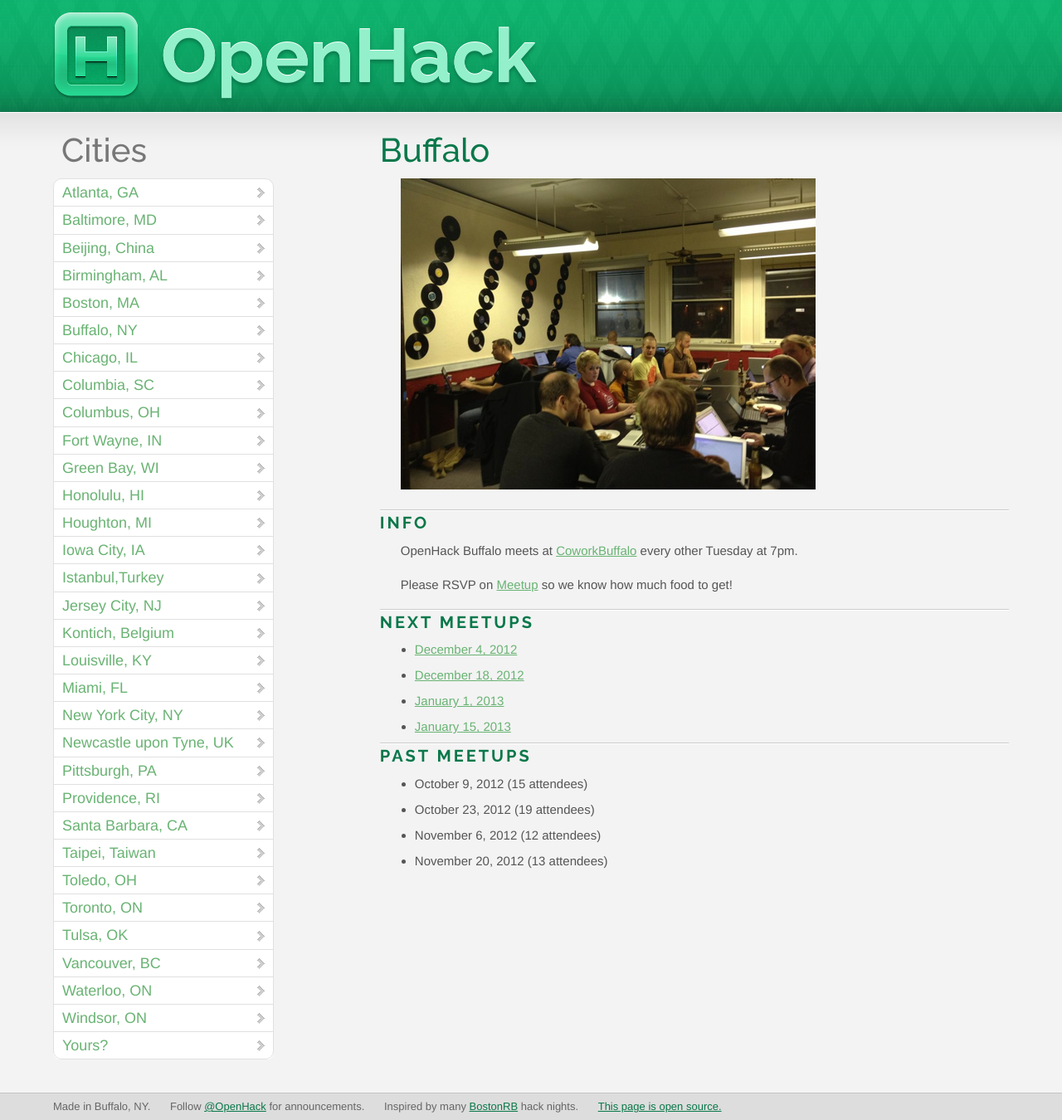
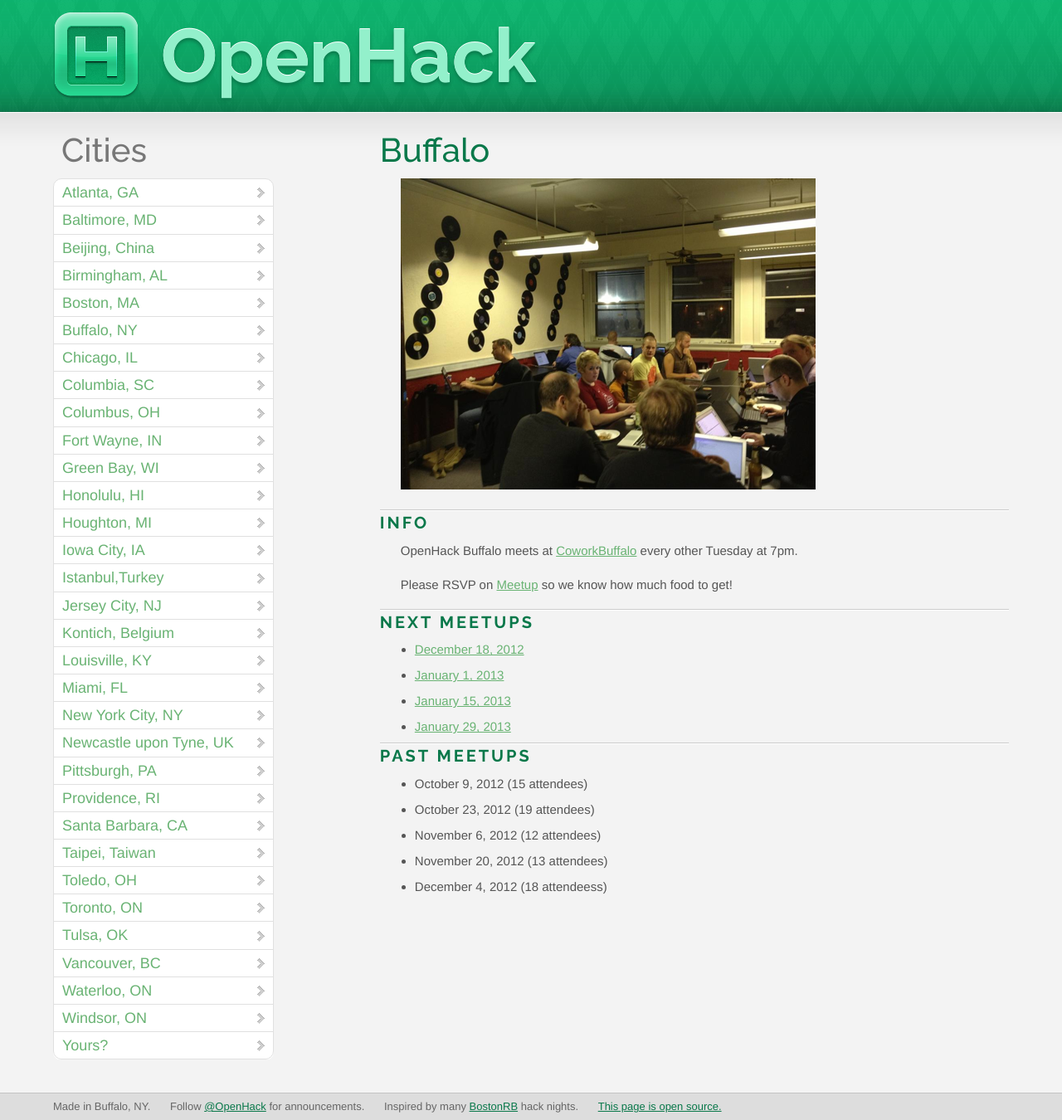
Before and after one commit to OpenHack/openhack.github.com, a Jekyll site: the page built from buffalo/index.markdown, in a window 1280 px wide. Shown: the whole page at 83% size. Built offline with Jekyll 4.4.1, drawn with Linux system fonts in a browser that asks for light colours; nearby versions of some CDN libraries; Markdown is read by kramdown in place of the engine named in the settings; comment, search, counter and statistics services are not loaded.

Commit message:
Update markdown to show new meetup

```diff
--- a/buffalo/index.markdown
+++ b/buffalo/index.markdown
@@ -15,10 +15,10 @@
 
 ### Next meetups
 
-* [December 4, 2012](http://www.meetup.com/Western-New-York-Ruby/events/dfqlpdyqqbgb/)
 * [December 18, 2012](http://www.meetup.com/Western-New-York-Ruby/events/dfqlpdyqqbxb/)
 * [January 1, 2013](http://www.meetup.com/Western-New-York-Ruby/events/dfqlpdyrcbcb/)
 * [January 15, 2013](http://www.meetup.com/Western-New-York-Ruby/events/dfqlpdyrcbtb/)
+* [January 29, 2013](http://www.meetup.com/Western-New-York-Ruby/events/dfqlpdyrcbmc/)
 
 ### Past meetups
 
@@ -26,3 +26,4 @@
 * October 23, 2012 (19 attendees)
 * November 6, 2012 (12 attendees)
 * November 20, 2012 (13 attendees)
+* December 4, 2012 (18 attendeess)
```
